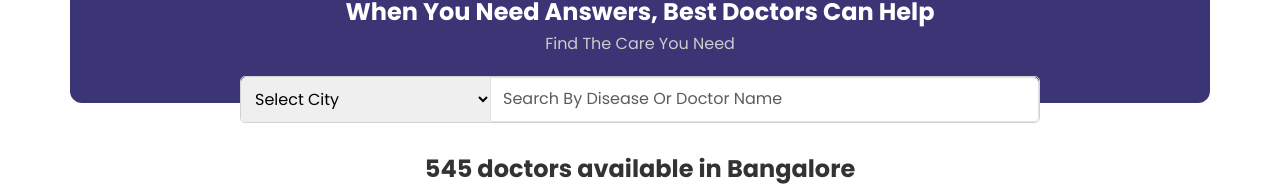
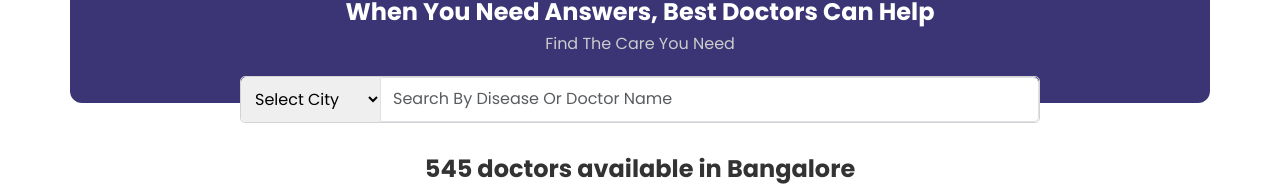
Before and after one commit to YashMatade/sai-thunga, a React (Vite) app: page /doctors in a window 1280 px wide. Shown: the part 264-450 px from the top of the page. Built offline with nearby package versions, Linux system fonts and the light colour scheme.

Commit message:
searchbar fixes

```diff
--- a/src/Pages/Doctors/DocSearchBar.jsx
+++ b/src/Pages/Doctors/DocSearchBar.jsx
@@ -36,7 +36,14 @@ const styles = {
     borderTopLeftRadius: "5px",
     borderBottomLeftRadius: "5px",
     padding: "10px",
-    width: "250px",
+    maxWidth: "250px",
+    border: "0",
+  },
+  dropdownButtonMob: {
+    borderTopLeftRadius: "5px",
+    borderBottomLeftRadius: "5px",
+    padding: "10px",
+    maxWidth: "100px",
     border: "0",
   },
   searchInput: {
@@ -73,7 +80,16 @@ const DocSearchBar = () => {
           <p style={styles.subheading}>Find The Care You Need</p>
         </div>
         <div className="input-group" style={styles.inputGroup}>
-          <select name="" id="" className="" style={styles.dropdownButton}>
+          <select
+            name=""
+            id=""
+            className=""
+            style={
+              window.innerWidth < 576
+                ? styles.dropdownButtonMob
+                : styles.dropdownButton
+            }
+          >
             <option value="">Select City</option>
             <option value="">Kormangala</option>
             <option value="">Banglore</option>
--- a/src/Pages/Home/Home.jsx
+++ b/src/Pages/Home/Home.jsx
@@ -38,8 +38,8 @@ const Home = () => {
             <div className="main_ad_contents">
               <div className="ad_container_content">
                 <h3>
-                  Prioritize your health:Make your health a top
-                  priority and take proactive steps to maintain it.
+                  Prioritize your health:Make your health a top priority and
+                  take proactive steps to maintain it.
                 </h3>
                 <p>
                   We use only the best quality materials on the market in order
```
